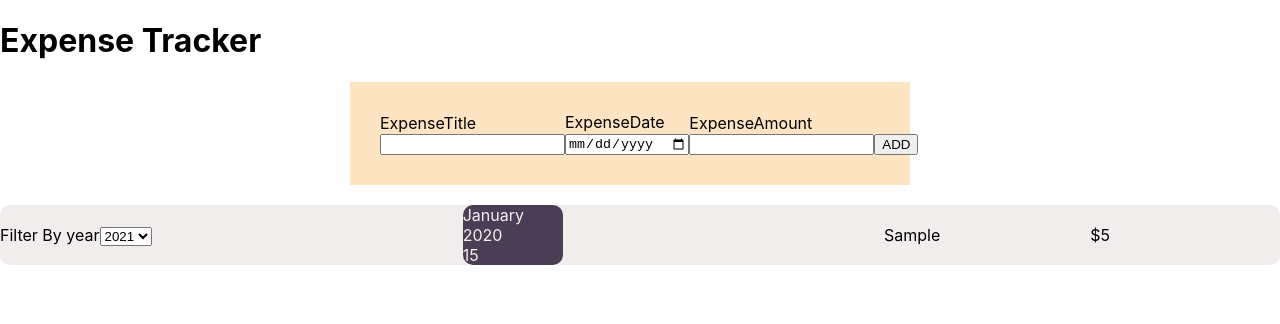
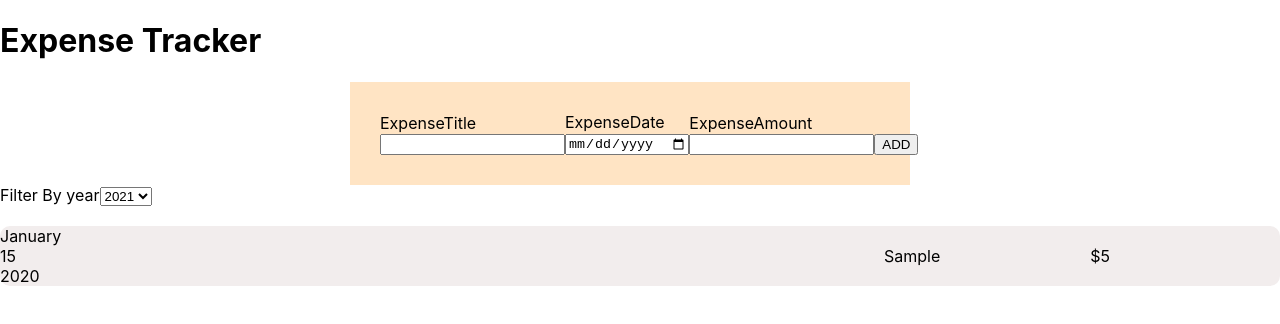
Before and after one commit to rashmikiran1/project1, a React (Create React App) app in the folder shaprpener/: page / in a window 1280 px wide. Both pictures are taken after typing "Sample", "2020-01-15", "5" into the empty fields and a click on the button "ADD". Shown: the top 324 px of the page. Built offline with nearby package versions, Linux system fonts and the light colour scheme.

Commit message:
working filter

```diff
--- a/shaprpener/src/App.js
+++ b/shaprpener/src/App.js
@@ -1,9 +1,14 @@
 import React, { useState } from 'react';
 import Expense from './component/expenses/expense';
 import ExpenseForm from './component/ExpenseForm';
+import ExpenseFilter from './component/expenses/ExpenseFilter';
 
 function App() {
-  const [expenses, setExpenses] = useState([])
+  const [expenses, setExpenses] = useState([]);
+  const [filteredYear,setFilteredyear] = useState('2020')
+  const filterhandler = (selectedyear) => {
+     setFilteredyear(selectedyear)
+}
 
   const addExpenseHandler = (expense) => {
     setExpenses((prevExpenses) => [...prevExpenses, expense]);
@@ -13,13 +18,14 @@ function App() {
     <div>
       <h1>Expense Tracker</h1>
       <ExpenseForm onAddExpense={addExpenseHandler} />
-
+      <ExpenseFilter selected={filteredYear} onChangeFilter ={filterhandler} />
       {expenses.map((expense, index) => (
         <Expense
           key={index}
           title={expense.title}
           amount={expense.amount}
           date={expense.date}
+          filteredYear={filteredYear}
         />
       ))}
     </div>
--- a/shaprpener/src/component/ExpenseForm.js
+++ b/shaprpener/src/component/ExpenseForm.js
@@ -1,4 +1,5 @@
 import React, { useState } from "react";
+
 import "../component/form.css";
 
 function ExpenseForm(props) {
--- a/shaprpener/src/component/expenses/ExpenseeDate.js
+++ b/shaprpener/src/component/expenses/ExpenseeDate.js
@@ -1,14 +1,18 @@
-import "./expense.css";
+import React from 'react';
+
 const ExpenseDate = (props) => {
-    const month = props.date.toLocaleString('en-us',{month:'long'});
-    const day = props.date.toLocaleString('en-us',{day:'2-digit'});
-    const year = props.date.getFullYear();
-    return (
-        <div className="date">
-            <div>{month}</div>
-            <div>{year}</div>
-            <div>{day}</div>
-        </div>
-    )
-}
+  const { date, filteredYear } = props;
+
+  const month = date.toLocaleString('en-US', { month: 'long' });
+  const day = date.toLocaleString('en-US', { day: '2-digit' });
+
+  return (
+    <div>
+      <div>{month}</div>
+      <div>{day}</div>
+      <div>{`${filteredYear}`}</div>
+    </div>
+  );
+};
+
 export default ExpenseDate;
--- a/shaprpener/src/component/expenses/expense.js
+++ b/shaprpener/src/component/expenses/expense.js
@@ -1,18 +1,14 @@
 import './expense.css';
 import ExpenseDate from './ExpenseeDate';
 import ExpenseDetails from './ExpenseDetails';
-import ExpenseFilter from './ExpenseFilter';
-import { useState } from 'react';
+
 const Expense= (props) => {
-const [filteredYear,setFilteredyear] = useState('2020')
-const filterhandler = (selectedyear) => {
-  setFilteredyear(selectedyear)
-}
+
     return (
       <div className="expend">
-        <ExpenseFilter selected={filteredYear} onChangeFilter ={filterhandler} />
+
         <div>
-        <ExpenseDate date={props.date} />
+        <ExpenseDate date={props.date}  filteredYear={props.filteredYear} />
         </div>
         <div>
         <ExpenseDetails title={props.title} amount={props.amount} />
```
